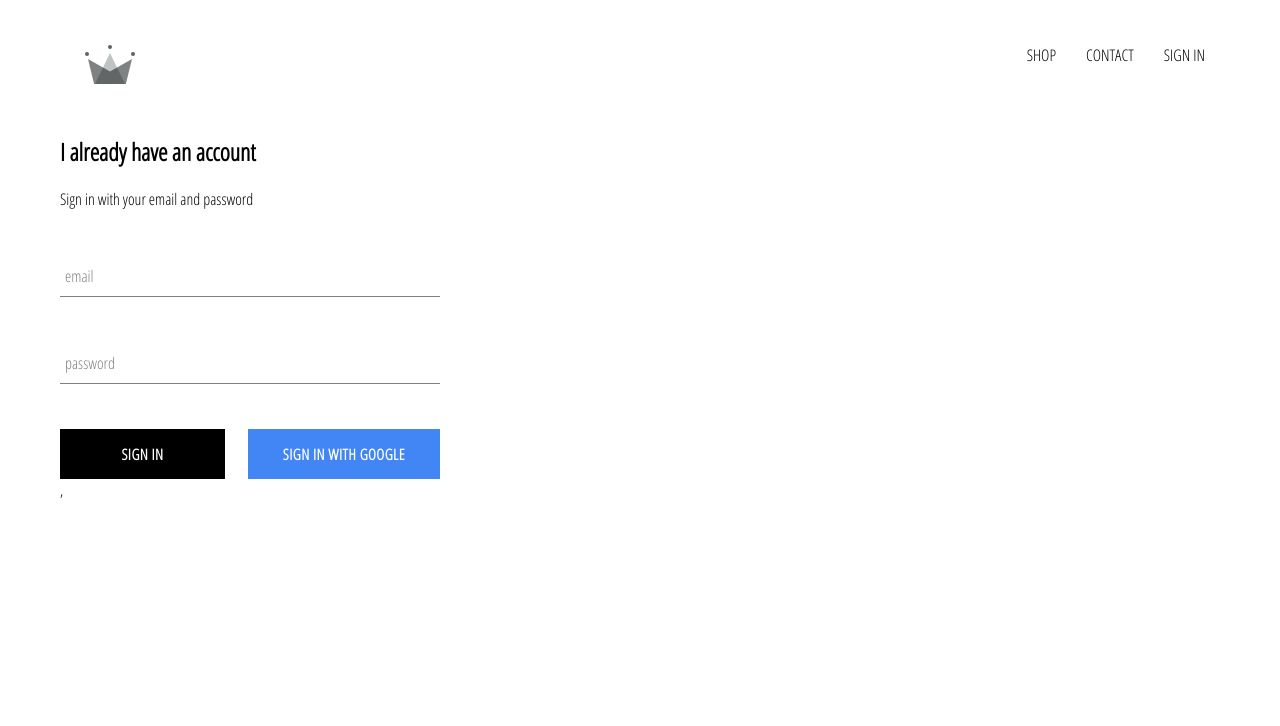
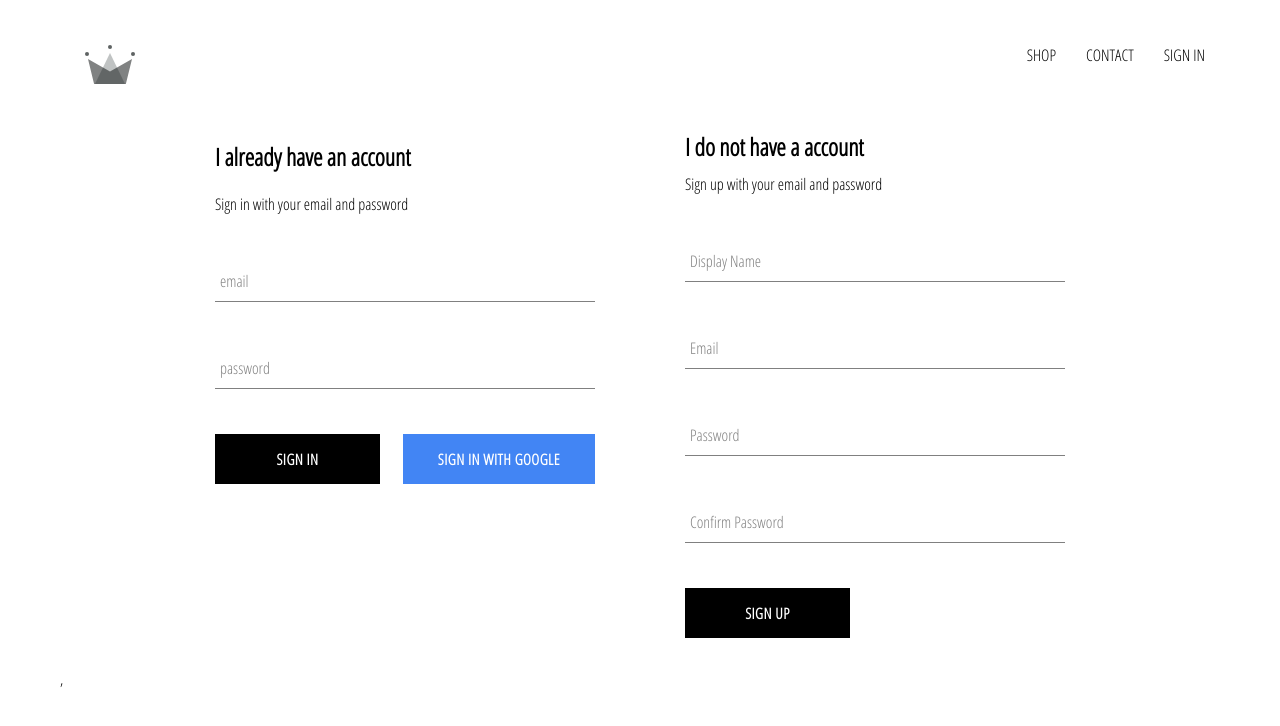
Before and after one commit to Giddyware/modern-move-clothing, a React (Create React App) app: page /signin in a window 1280 px wide. Shown: the top 726 px of the page. Built offline with nearby package versions, Linux system fonts and the light colour scheme; no server answers.

Commit message:
implemented firebase utils, included ability to store authenticated user into our firestore database

```diff
--- a/src/App.js
+++ b/src/App.js
@@ -6,39 +6,50 @@
 import ShopPage from './pages/shop/shop.component';
 
 import Header from './components/header/header.component';
-import SignInAndSignUpPage from './pages/sign-in-and-sign-up/sign-in-and-sign-up.component'
-import { auth } from './firebase/firebase.utils'
+import SignInAndSignUpPage from './pages/sign-in-and-sign-up/sign-in-and-sign-up.component';
+import { auth, createUserProfileDocument } from './firebase/firebase.utils';
 
-class App extends React.Component{
+class App extends React.Component {
   constructor() {
     super();
 
     this.state = {
-    currentUser: null
-  }
+      currentUser: null,
+    };
   }
 
-unsubscribeFromAuth = null
+  unsubscribeFromAuth = null;
 
   componentDidMount() {
-  this.unsubscribeFromAuth = auth.onAuthStateChanged(user => {
-    this.setState({ currentUser: user });
+    this.unsubscribeFromAuth = auth.onAuthStateChanged(async (userAuth) => {
+      if (userAuth) {
+        const userRef = await createUserProfileDocument(userAuth);
 
-    console.log(user);
-  })
+        userRef.onSnapshot((snapShot) => {
+          this.setState({
+            currentUser: {
+              id: snapShot.id,
+              ...snapShot.data(),
+            },
+          });
+          console.log(this.state);
+        });
+      }
+      this.setState({ currentUser: userAuth });
+    });
   }
 
   componentWillUnmount() {
-  this.unsubscribeFromAuth()
+    this.unsubscribeFromAuth();
   }
-  render(){
+  render() {
     return (
       <div>
-      <Header currentUser={this.state.currentUser}/>
+        <Header currentUser={this.state.currentUser} />
         <Switch>
           <Route exact path="/" component={HomePage} />
           <Route path="/shop" component={ShopPage} />
-        <Route path='/signin' component={SignInAndSignUpPage}/>
+          <Route path="/signin" component={SignInAndSignUpPage} />
         </Switch>
       </div>
     );
--- a/src/components/header/header.component.jsx
+++ b/src/components/header/header.component.jsx
@@ -21,11 +21,12 @@
         </Link>
         {currentUser ? (
           <div className="option" onClick={() => auth.signOut()}>
-
             SIGN OUT
           </div>
         ) : (
-          <Link className="option" to='/signin'> SIGN IN</Link>
+          <Link className="option" to="/signin">
+            SIGN IN
+          </Link>
         )}
       </div>
     </div>
--- /dev/null
+++ b/src/components/sign-up/sign-up.component.jsx
@@ -0,0 +1,101 @@
+import React from 'react';
+
+import FormInput from '../form-input/form-input.component';
+import CustomButton from '../custom-button/custom-button.component';
+
+import { auth, createUserProfileDocument } from '../../firebase/firebase.utils';
+import './sign-up.styles.scss';
+
+class SignUp extends React.Component {
+  constructor() {
+    super();
+
+    this.state = {
+      displayName: '',
+      email: '',
+      password: '',
+      confirmPassword: '',
+    };
+  }
+  handleSubmit = async (event) => {
+    event.preventDefault();
+
+    const { displayName, email, password, confirmPassword } = this.state;
+
+    if (password !== confirmPassword) {
+      alert("passwords don't match");
+      return;
+    }
+
+    try {
+      const { user } = await auth.createUserWithEmailAndPassword(
+        email,
+        password
+      );
+
+      await createUserProfileDocument(user, { displayName });
+
+      this.setState({
+        displayName: '',
+        email: '',
+        password: '',
+        confirmPassword: ''
+      });
+    } catch (error) {
+      console.log(error);
+    }
+  };
+
+  handleChange = (event) => {
+    const { name, value } = event.target;
+
+    this.setState({ [name]: value });
+  };
+
+  render() {
+    const { displayName, email, password, confirmPassword } = this.state
+    return (
+      <div className="sign-up">
+        <h2 className="title">I do not have a account</h2>
+        <span>Sign up with your email and password</span>
+        <form className="sign-up-form" onSubmit={this.handleSubmit}>
+          <FormInput
+            type="text"
+            name="displayName"
+            value={displayName}
+            onChange={this.handleChange}
+            label="Display Name"
+            required
+          />
+          <FormInput
+            type="email"
+            name="email"
+            value={email}
+            onChange={this.handleChange}
+            label="Email"
+            required
+          />
+          <FormInput
+            type="password"
+            name="password"
+            value={password}
+            onChange={this.handleChange}
+            label="Password"
+            required
+          />
+          <FormInput
+            type="password"
+            name="confirmPassword"
+            value={confirmPassword}
+            onChange={this.handleChange}
+            label="Confirm Password"
+            required
+          />
+          <CustomButton type="submit">SIGN UP</CustomButton>
+        </form>
+      </div>
+    );
+  }
+}
+
+export default SignUp;
--- /dev/null
+++ b/src/components/sign-up/sign-up.styles.scss
@@ -0,0 +1,9 @@
+.sign-up {
+    display: flex;
+    flex-direction: column;
+    width: 380px;
+
+    .title{
+        margin: 10px 0;
+    }
+}
--- a/src/firebase/firebase.utils.js
+++ b/src/firebase/firebase.utils.js
@@ -12,6 +12,30 @@
   measurementId: 'G-1VH8BLRL7Y',
 };
 
+export const createUserProfileDocument = async (userAuth, additionalData) => {
+  if (!userAuth) return;
+
+  const userRef = firestore.doc(`users/${userAuth.uid}`);
+
+  const snapShot = await userRef.get();
+
+  if (!snapShot.exists) {
+    const { displayName, email } = userAuth;
+    const createdAt = new Date();
+
+    try {
+      await userRef.set({
+        displayName,
+        email,
+        createdAt,
+        ...additionalData,
+      });
+    } catch (error) {
+      console.log('error creating user', error.message);
+    }
+  }
+  return userRef;
+};
 firebase.initializeApp(config);
 
 export const auth = firebase.auth();
--- a/src/pages/sign-in-and-sign-up/sign-in-and-sign-up.component.jsx
+++ b/src/pages/sign-in-and-sign-up/sign-in-and-sign-up.component.jsx
@@ -1,11 +1,17 @@
 import React from 'react';
 
-import SignIn from '../../components/sign-in/sign-in.component.jsx'
+import SignIn from '../../components/sign-in/sign-in.component.jsx';
+import SignUp from '../../components/sign-up/sign-up.component';
 
 import './sign-in-and-sign-up.styles.scss';
 
 const SignInAndSignUpPage = () => {
-  return <div className="sign-in-and-sign-up"><SignIn/></div>;
+  return (
+    <div className="sign-in-and-sign-up">
+      <SignIn />
+      <SignUp />
+    </div>
+  );
 };
 
 export default SignInAndSignUpPage;
--- a/src/pages/sign-in-and-sign-up/sign-in-and-sign-up.styles.scss
+++ b/src/pages/sign-in-and-sign-up/sign-in-and-sign-up.styles.scss
@@ -0,0 +1,6 @@
+.sign-in-and-sign-up {
+    width: 850px;
+    display: flex;
+    justify-content: space-between;
+    margin: 30px auto;
+}
```
Lines whose indentation alone changed are shown as unchanged.
